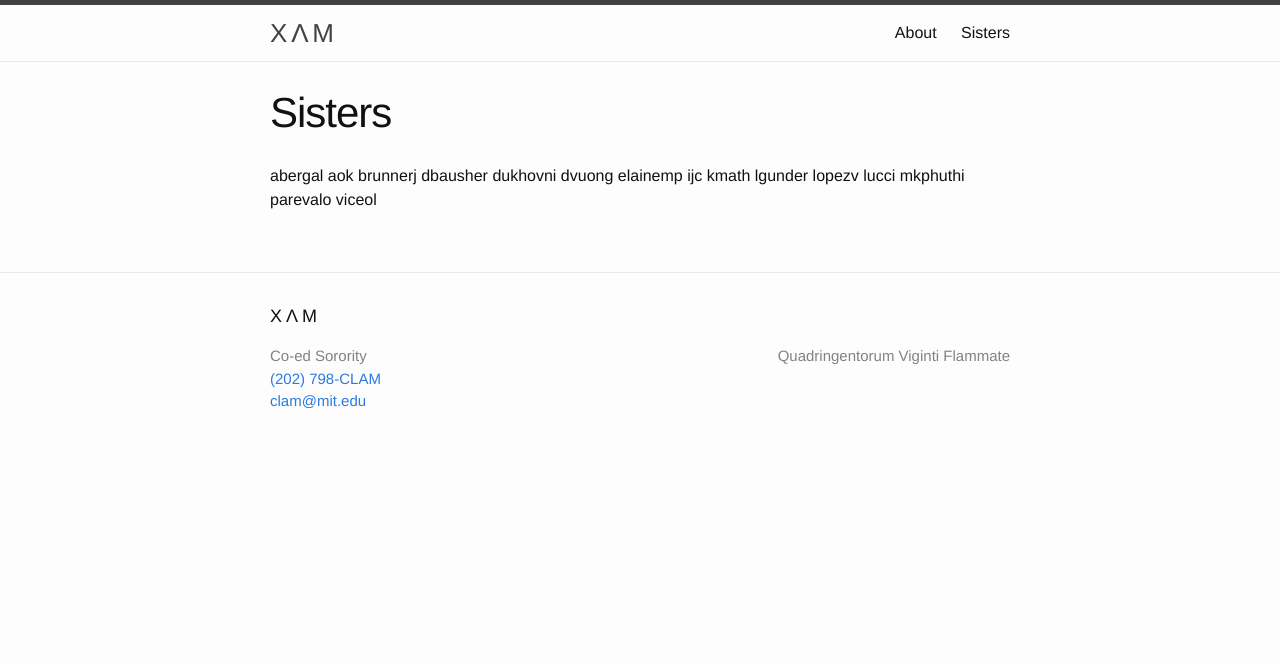
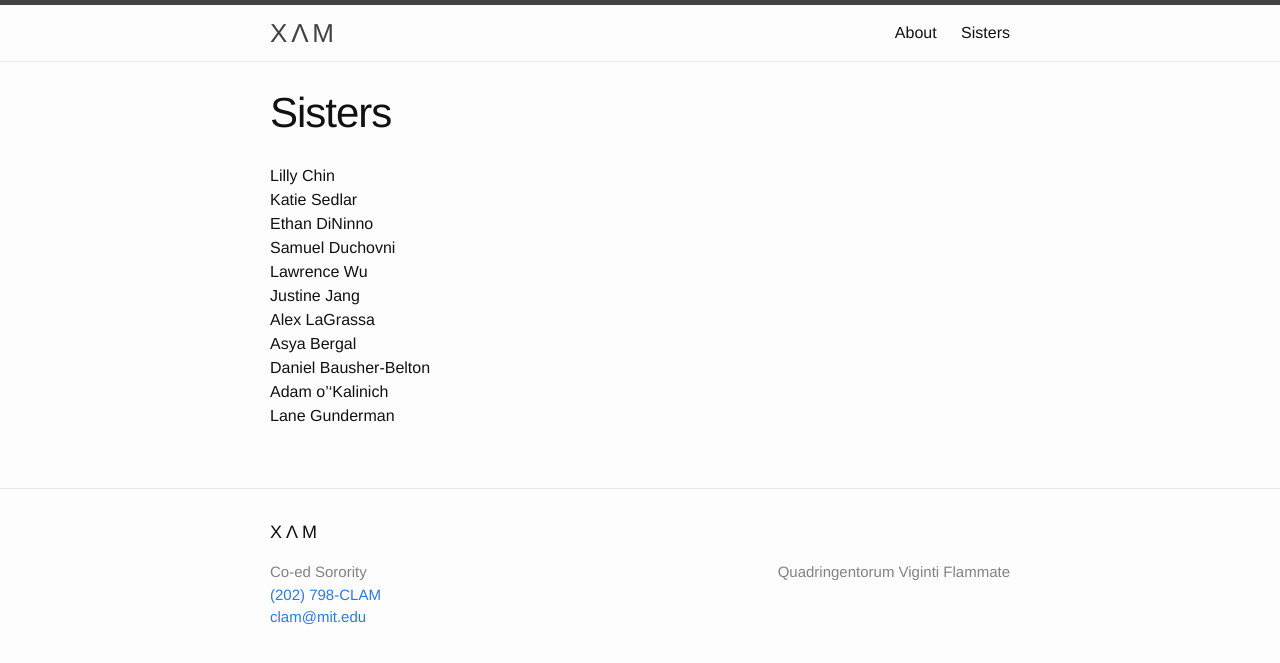
Before and after one commit to clam420/clam420.github.io, a Jekyll site: the page built from sisters.md, in a window 1280 px wide. Shown: the top 663 px of the page. Built offline with Jekyll 4.4.1, drawn with Linux system fonts in a browser that asks for light colours.

Commit message:
updated sister list, todo: format

```diff
--- a/sisters.md
+++ b/sisters.md
@@ -4,18 +4,14 @@ title: Sisters
 permalink: /sisters/
 ---
 
-abergal
-aok
-brunnerj
-dbausher
-dukhovni
-dvuong
-elainemp
-ijc
-kmath
-lgunder
-lopezv
-lucci
-mkphuthi
-parevalo
-viceol
+Lilly Chin
+Katie Sedlar
+Ethan DiNinno
+Samuel Duchovni
+Lawrence Wu
+Justine Jang
+Alex LaGrassa
+Asya Bergal
+Daniel Bausher-Belton
+Adam o''Kalinich
+Lane Gunderman
```
